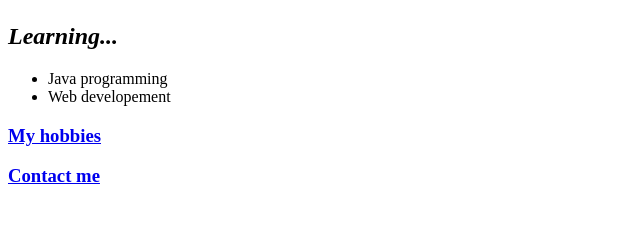
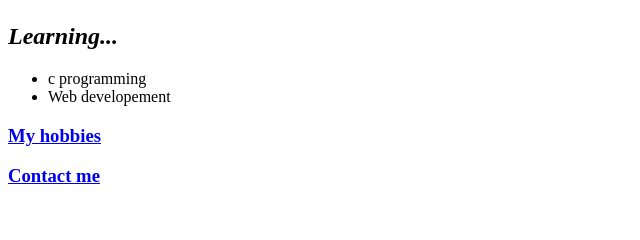
Before and after one commit to ssacharya2002/cv, a plain HTML site: page index.html in a window 1280 px wide. Shown: the part 305-545 px from the top of the page, 0-640 px from the left. Drawn offline with Linux system fonts and the light colour scheme.

Commit message:
Update index.html
Change

```diff
--- a/index.html
+++ b/index.html
@@ -24,7 +24,7 @@
   <br>
   <h2><i>Learning...</i></h2>
   <ul>
-    <li>Java programming</li>
+    <li>c programming</li>
 
     <li>Web developement</li>
 
```
